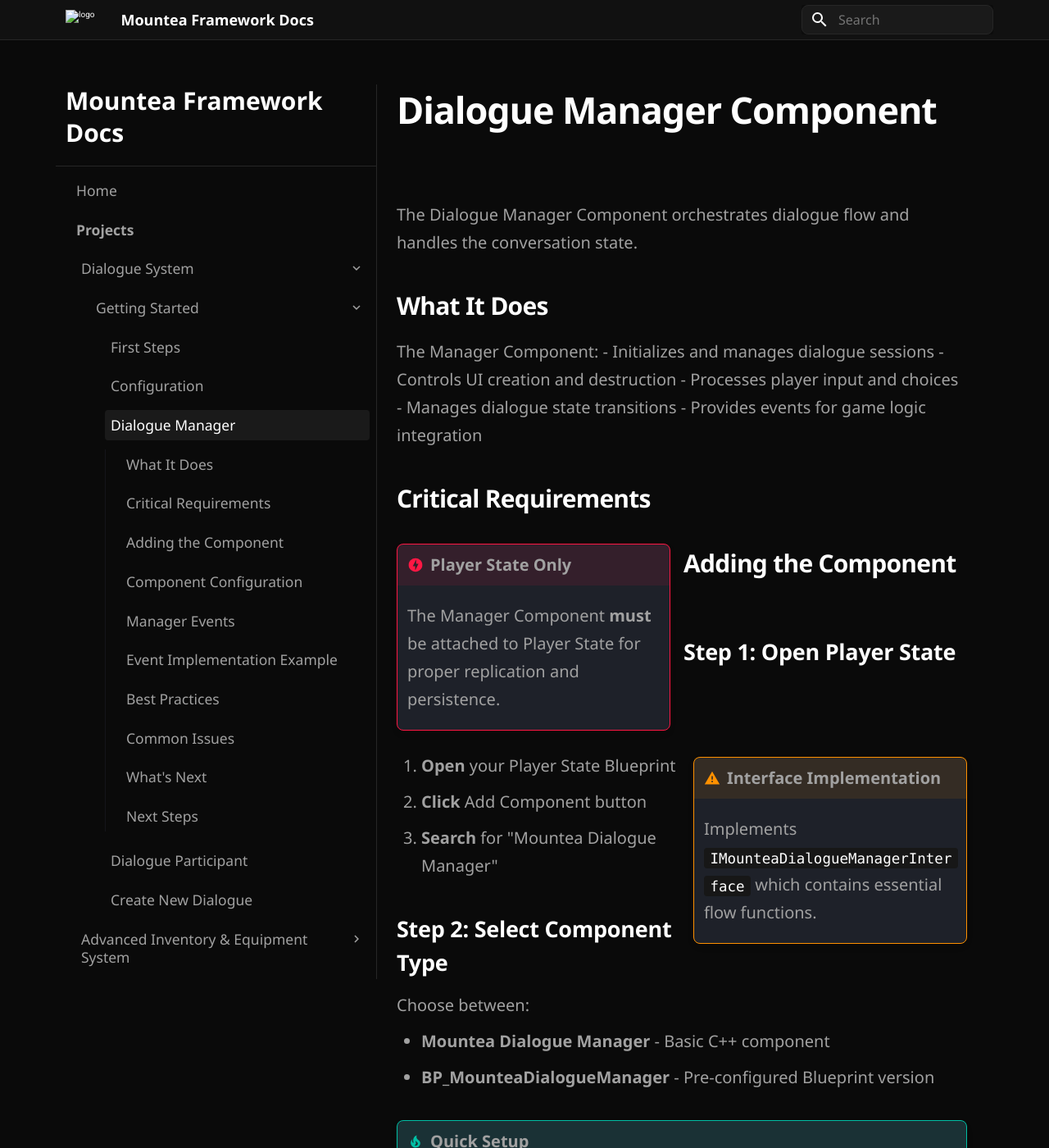
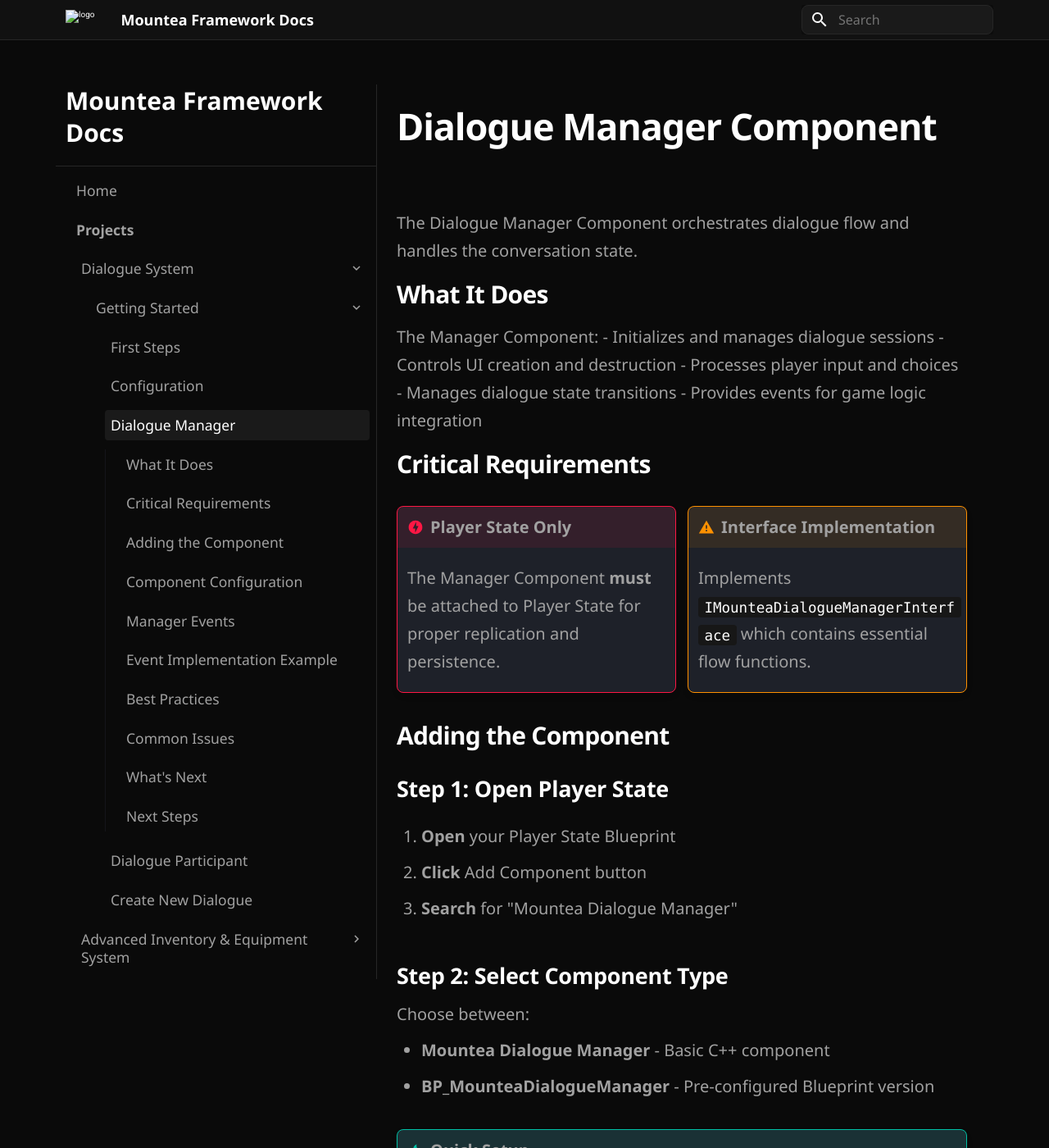
Before and after one commit to Mountea-Framework/MounteaFrameworkWebsite, an MkDocs documentation site: the page built from docs_src/DialogueSystem/GettingStarted/SetupDialogueManager.md, in a window 1280 px wide and 1400 px high. Shown: the whole window at 82% size. Built offline with MkDocs 1.6.1 and Material for MkDocs 9.7.7, drawn with Linux system fonts in a browser that asks for light colours; old or Windows-style settings are respelled for this version of MkDocs.

Commit message:
Refine heading and admonition styles in custom.css
Adjusted margins, width, and display properties for h1-h4 headings to improve layout consistency. Updated admonition and image styles for better spacing and responsiveness. Added styling for strong tags in paragraphs and tweaked grid container widths for improved appearance on various screen sizes.

```diff
--- a/docs_src/stylesheets/custom.css
+++ b/docs_src/stylesheets/custom.css
@@ -142,8 +142,10 @@
   font-weight: 700 !important;
   font-size: 2.25rem !important;
   line-height: 1.2 !important;
-  margin: 0 0 1.5rem 0 !important;
+  margin: 1rem 0 !important;
   letter-spacing: -0.025em !important;
+  width: 100% !important;
+  display: inline-block;
 }
 
 .md-typeset h2 {
@@ -152,8 +154,10 @@
   font-weight: 700 !important;
   font-size: 1.5rem !important;
   line-height: 1.3 !important;
-  margin: 2rem 0 1rem 0 !important;
+  margin: 0.8rem 0 !important;
   letter-spacing: -0.025em !important;
+  width: 100% !important;
+  display: inline-block;
 }
 
 .md-typeset h3 {
@@ -161,7 +165,9 @@
   font-family: var(--font-system) !important;
   font-weight: 600 !important;
   font-size: 1.35rem !important;
-  margin: 1.5rem 0 0.75rem 0 !important;
+  margin: 0.5rem 0 !important;
+  width: 100% !important;
+  display: inline-block;
 }
 
 .md-typeset h4 {
@@ -169,7 +175,7 @@
   font-family: var(--font-system) !important;
   font-weight: 600 !important;
   font-size: 1.15rem !important;
-  margin: 0.8rem 0 !important;
+  margin: 0.5rem 0 !important;
   display: inline-block;
   width: 100%;
 }
@@ -258,7 +264,7 @@
 .admonition {
   border-radius: 0.4rem !important;
   min-height: 6rem !important;
-  margin-top: 0.8rem !important;
+  margin: 0.8rem 0 !important;
 }
 
 .admonition * {
@@ -287,7 +293,7 @@
 }
 
 .admonition.inline {
-  width: 48% !important;
+  width: 49% !important;
 }
 
 article img {
@@ -299,6 +305,11 @@
 article img:hover {
   transform: translateY(-0.1rem);
   border: 0.5px solid var(--prose-border);
+}
+
+.md-typeset p strong:not(.admonition p strong) {
+  display: inline-block;
+  width: 100%;
 }
 
 /* Cards */
@@ -475,6 +486,12 @@
     box-shadow: 6px 0 16px 4px #81818126;
   }
 
+  .md-grid {
+    max-width: 100% !important;
+    width: 100% !important;
+    margin: 0rem !important;
+  }
+
 }
 
 @media (max-width: 750px) {
```
